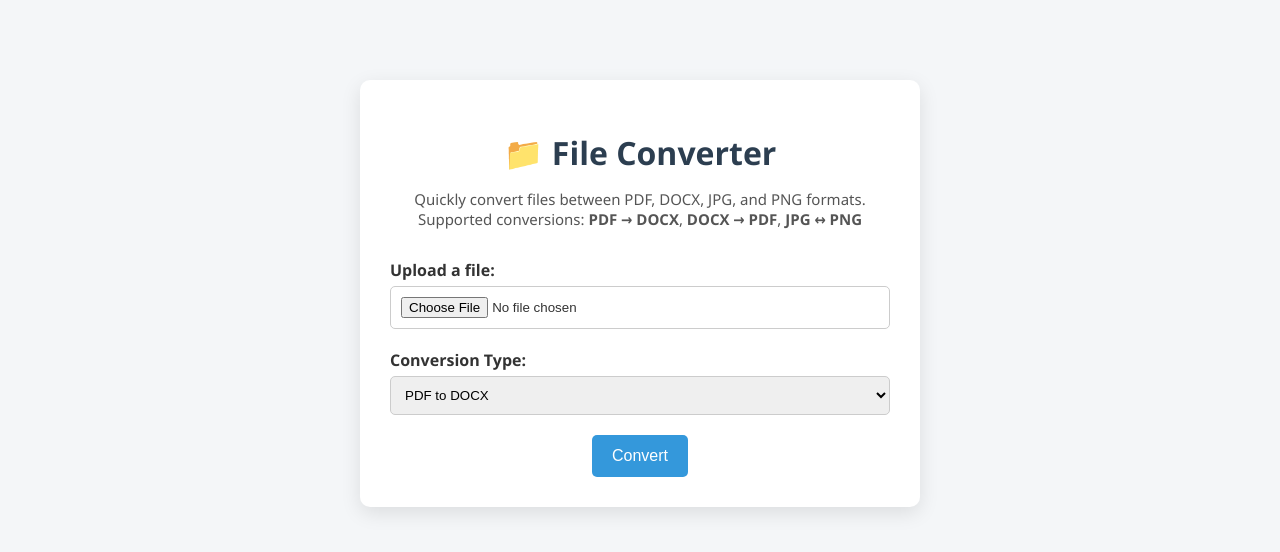
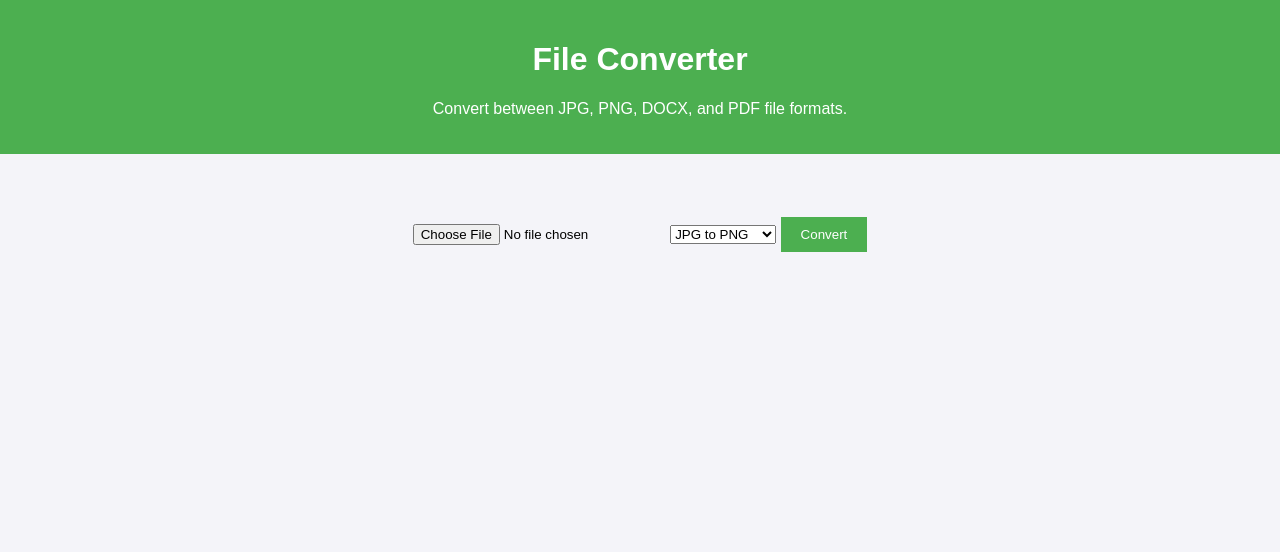
Before and after one commit to Nair3091/file-converter, a Flask app: page / in a window 1280 px wide. Shown: the top 552 px of the page. Run offline with Flask 3, Linux system fonts and the light colour scheme.

Commit message:
final changes

```diff
--- a/app.py
+++ b/app.py
@@ -6,7 +6,7 @@ from docx import Document
 from fpdf import FPDF  # alt for docx to pdf (if docx2pdf fails)
 from reportlab.lib.pagesizes import letter
 from reportlab.pdfgen import canvas
-from docx import Document
+from pdf2docx import Converter  # for PDF to DOCX conversion
 
 app = Flask(__name__)
 UPLOAD_FOLDER = 'uploads'
@@ -35,6 +35,7 @@ def convert():
     output_path = os.path.join(UPLOAD_FOLDER, f"{base}_converted")
 
     try:
+        # Handle image conversions
         if conversion_type == 'jpg-to-png' and ext.lower() in ['.jpg', '.jpeg']:
             output_path += '.png'
             Image.open(input_path).save(output_path)
@@ -43,10 +44,12 @@ def convert():
             output_path += '.jpg'
             Image.open(input_path).convert("RGB").save(output_path)
 
+        # Handle PDF to DOCX conversion
         elif conversion_type == 'pdf-to-docx' and ext.lower() == '.pdf':
-            # Placeholder: actual conversion requires pdf2docx or API
-            return "PDF to DOCX conversion not yet implemented", 501
+            output_path += '.docx'
+            convert_pdf_to_docx(input_path, output_path)
 
+        # Handle DOCX to PDF conversion
         elif conversion_type == 'docx-to-pdf' and ext.lower() == '.docx':
             output_path += '.pdf'
             convert_docx_to_pdf(input_path, output_path)
@@ -54,36 +57,57 @@ def convert():
         else:
             return "Unsupported conversion or file type.", 400
 
+        # Return the converted file
         return send_file(output_path, as_attachment=True)
 
     except Exception as e:
         return f"Error during conversion: {str(e)}", 500
 
+
+def convert_pdf_to_docx(pdf_path, docx_path):
+    """
+    Converts a PDF file to DOCX using pdf2docx.
+    """
+    try:
+        cv = Converter(pdf_path)
+        cv.convert(docx_path)
+        cv.close()
+    except Exception as e:
+        raise Exception(f"Error converting PDF to DOCX: {str(e)}")
+
+
 def convert_docx_to_pdf(docx_path, pdf_path):
-# Open the DOCX document
-    document = Document(docx_path)
+    """
+    Converts a DOCX file to PDF.
+    """
+    try:
+        # Open the DOCX document
+        document = Document(docx_path)
 
-    # Create a PDF canvas to write text
-    c = canvas.Canvas(pdf_path, pagesize=letter)
-    width, height = letter  # Standard letter size (8.5 x 11 inches)
-    c.setFont("Helvetica", 12)
+        # Create a PDF canvas to write text
+        c = canvas.Canvas(pdf_path, pagesize=letter)
+        width, height = letter  # Standard letter size (8.5 x 11 inches)
+        c.setFont("Helvetica", 12)
 
-    # Starting position for the first paragraph
-    y_position = height - 40  # Start at the top of the page
+        # Starting position for the first paragraph
+        y_position = height - 40  # Start at the top of the page
 
-    # Add each paragraph from the DOCX
-    for para in document.paragraphs:
-        if y_position < 40:  # If there's no space left on the page, create a new page
-            c.showPage()
-            c.setFont("Helvetica", 12)
-            y_position = height - 40
+        # Add each paragraph from the DOCX
+        for para in document.paragraphs:
+            if y_position < 40:  # If there's no space left on the page, create a new page
+                c.showPage()
+                c.setFont("Helvetica", 12)
+                y_position = height - 40
 
-        # Write the paragraph text to the PDF
-        c.drawString(40, y_position, para.text)
-        y_position -= 14  # Move down for the next line
+            # Write the paragraph text to the PDF
+            c.drawString(40, y_position, para.text)
+            y_position -= 14  # Move down for the next line
 
-    # Save the generated PDF
-    c.save()
+        # Save the generated PDF
+        c.save()
+    except Exception as e:
+        raise Exception(f"Error converting DOCX to PDF: {str(e)}")
+
 
 if __name__ == "__main__":
     from waitress import serve
--- a/templates/index.html
+++ b/templates/index.html
@@ -6,97 +6,61 @@
     <title>File Converter</title>
     <style>
         body {
-            font-family: 'Segoe UI', Tahoma, Geneva, Verdana, sans-serif;
-            background: #f4f6f8;
-            color: #333;
+            font-family: Arial, sans-serif;
             margin: 0;
             padding: 0;
+            background-color: #f4f4f9;
         }
-
+        header {
+            text-align: center;
+            padding: 20px;
+            background-color: #4CAF50;
+            color: white;
+        }
         .container {
-            max-width: 500px;
-            margin: 80px auto;
-            padding: 30px;
-            background: #fff;
-            border-radius: 10px;
-            box-shadow: 0 6px 20px rgba(0, 0, 0, 0.1);
-            text-align: center;
+            display: flex;
+            flex-direction: column;
+            justify-content: center;
+            align-items: center;
+            margin-top: 50px;
         }
-
-        h1 {
-            margin-bottom: 10px;
-            color: #2c3e50;
+        input[type="file"], select {
+            margin: 20px 0;
         }
-
-        .description {
-            font-size: 15px;
-            color: #555;
-            margin-bottom: 30px;
-        }
-
-        label {
-            display: block;
-            text-align: left;
-            margin-bottom: 5px;
-            font-weight: bold;
-        }
-
-        input[type="file"],
-        select {
-            width: 100%;
-            padding: 10px;
-            margin-bottom: 20px;
-            border-radius: 5px;
-            border: 1px solid #ccc;
-            box-sizing: border-box;
-        }
-
         button {
-            background-color: #3498db;
+            padding: 10px 20px;
+            background-color: #4CAF50;
             color: white;
             border: none;
-            padding: 12px 20px;
-            border-radius: 5px;
             cursor: pointer;
-            font-size: 16px;
         }
-
         button:hover {
-            background-color: #2980b9;
+            background-color: #45a049;
         }
-
-        footer {
-            text-align: center;
-            margin-top: 40px;
-            font-size: 14px;
-            color: #999;
+        .error {
+            color: red;
         }
     </style>
 </head>
 <body>
+
+<header>
+    <h1>File Converter</h1>
+    <p>Convert between JPG, PNG, DOCX, and PDF file formats.</p>
+</header>
+
 <div class="container">
-        <h1>📁 File Converter</h1>
-        <p class="description">
-            Quickly convert files between PDF, DOCX, JPG, and PNG formats.<br>
-            Supported conversions: <strong>PDF → DOCX</strong>, <strong>DOCX → PDF</strong>, <strong>JPG ↔ PNG</strong>
-        </p>
     <form action="/convert" method="POST" enctype="multipart/form-data">
-            <label for="file">Upload a file:</label>
-            <input type="file" name="file" id="file" required>
-
-            <label for="conversion_type">Conversion Type:</label>
-            <select name="conversion_type" id="conversion_type">
+        <input type="file" name="file" required />
+        <select name="conversion_type" required>
+            <option value="jpg-to-png">JPG to PNG</option>
+            <option value="png-to-jpg">PNG to JPG</option>
             <option value="pdf-to-docx">PDF to DOCX</option>
             <option value="docx-to-pdf">DOCX to PDF</option>
-                <option value="jpg-to-png">JPG to PNG</option>
-                <option value="png-to-jpg">PNG to JPG</option>
         </select>
-
         <button type="submit">Convert</button>
     </form>
 </div>
 
-    <footer>
-    </footer>
 </body>
 </html>
```
Also changed, not shown: conversion_utils.py (+80 -20 lines). Lines whose indentation alone changed are shown as unchanged.
